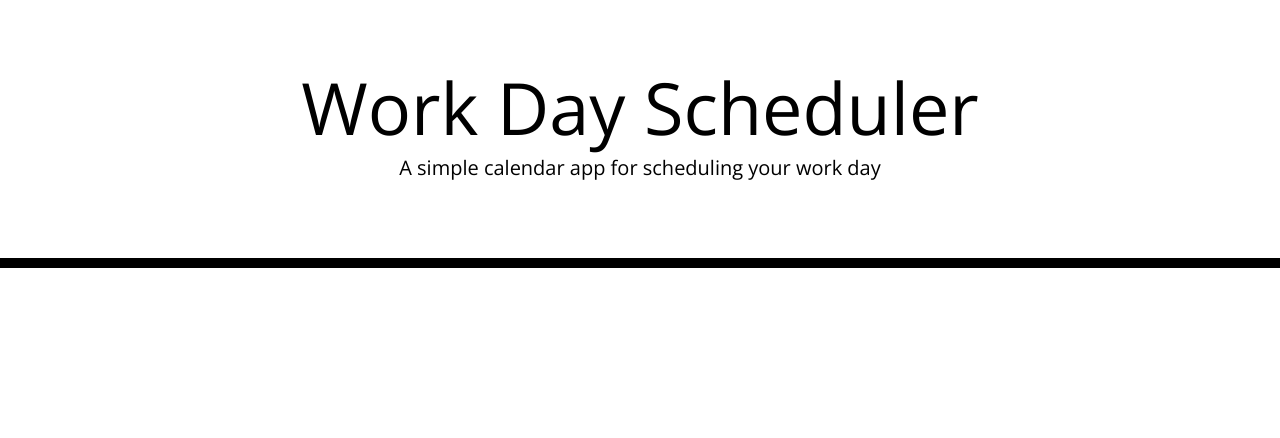
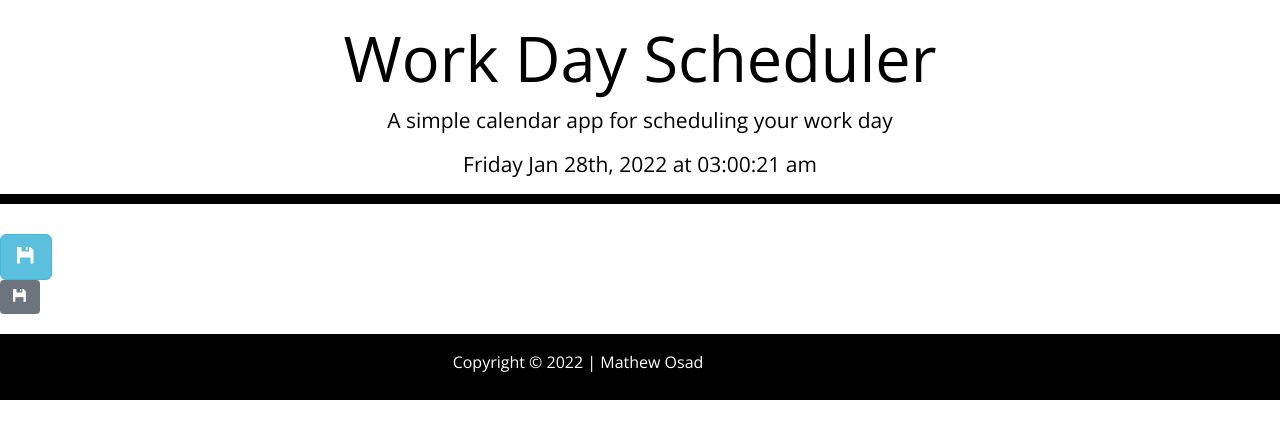
Before and after one commit to mathewosad/WorkLife_BalanceToDo-List, a plain HTML site: page index.html in a window 1280 px wide. Drawn offline with nearby package versions, Linux system fonts and the light colour scheme.

Commit message:
updated my work

```diff
--- a/index.html
+++ b/index.html
@@ -8,6 +8,7 @@
       rel="stylesheet"
       href="https://stackpath.bootstrapcdn.com/bootstrap/4.3.1/css/bootstrap.min.css"
     />
+    <link rel="stylesheet" href="https://maxcdn.bootstrapcdn.com/bootstrap/3.3.7/css/bootstrap.min.css">
     <link
       rel="stylesheet"
       href="https://use.fontawesome.com/releases/v5.8.1/css/all.css"
@@ -18,7 +19,16 @@
       href="https://fonts.googleapis.com/css?family=Open+Sans&display=swap"
       rel="stylesheet"
     />
-    <link rel="stylesheet" href="style.css" />
+    <link rel="stylesheet" href="./style.css" />
+    <script
+    type="text/javascript"
+    src="https://cdnjs.cloudflare.com/ajax/libs/moment.js/2.27.0/moment.min.js"
+  ></script>
+  <script
+    src="https://code.jquery.com/jquery-3.5.1.min.js"
+    integrity="sha256-9/aliU8dGd2tb6OSsuzixeV4y/faTqgFtohetphbbj0="
+    crossorigin="anonymous"
+  ></script>
     <title>Work Day Scheduler</title>
   </head>
 
@@ -30,9 +40,24 @@
     </header>
     <div class="container">
       <!-- Timeblocks go here -->
+
+      </div>
     </div>
-
+    <div class="btn-group-vertical">
+      <a href="#" class="btn btn-info btn-lg">
+        <span class="glyphicon glyphicon-floppy-disk"></span>
+      </a>
+    </div>
+    <div class="btn-group-XXL-vertical">
+      <button type="button" class="btn btn-secondary"><span class="glyphicon glyphicon-floppy-disk"></span></button>
+    </div>
     <script src="https://cdnjs.cloudflare.com/ajax/libs/jquery/3.2.1/jquery.min.js"></script>
     <script src="https://cdnjs.cloudflare.com/ajax/libs/moment.js/2.24.0/moment.min.js"></script>
+    <script src="./script.js"></script>
+    <script src="https://ajax.googleapis.com/ajax/libs/jquery/3.2.1/jquery.min.js"></script>
+    <script src="https://maxcdn.bootstrapcdn.com/bootstrap/3.3.7/js/bootstrap.min.js"></script>
   </body>
+  <footer>
+    <p>Copyright &copy; 2022 | Mathew Osad</p>
+  </footer>
 </html>
--- a/script.js
+++ b/script.js
@@ -0,0 +1,11 @@
+// Dom elements
+var timeDisplayEl = $('#currentDay');
+// set time and date
+// Resizeable Table that fits contents
+//
+// time and date
+function displayTime() {
+var rightNow = moment().format('dddd MMM Do, YYYY [at] hh:mm:ss a');
+timeDisplayEl.text(rightNow);
+};
+setInterval(displayTime, 1000);
--- a/style.css
+++ b/style.css
@@ -19,6 +19,7 @@ body {
     color: black;
     border-radius: 0;
     border-bottom: 10px solid black;
+    padding: 0;
   }
 
   .description {
@@ -69,3 +70,13 @@ body {
     font-size: 20px;
     transition: all 0.3s ease-in-out;
   }
+footer{
+    padding: 20px;
+    margin-top: 20px;
+    color: #ffffff;
+    background-color: #000000;
+    text-align: center;
+}
+footer p{
+    margin-right: 10%;
+}
```
Also changed, not shown: 1 other file.
